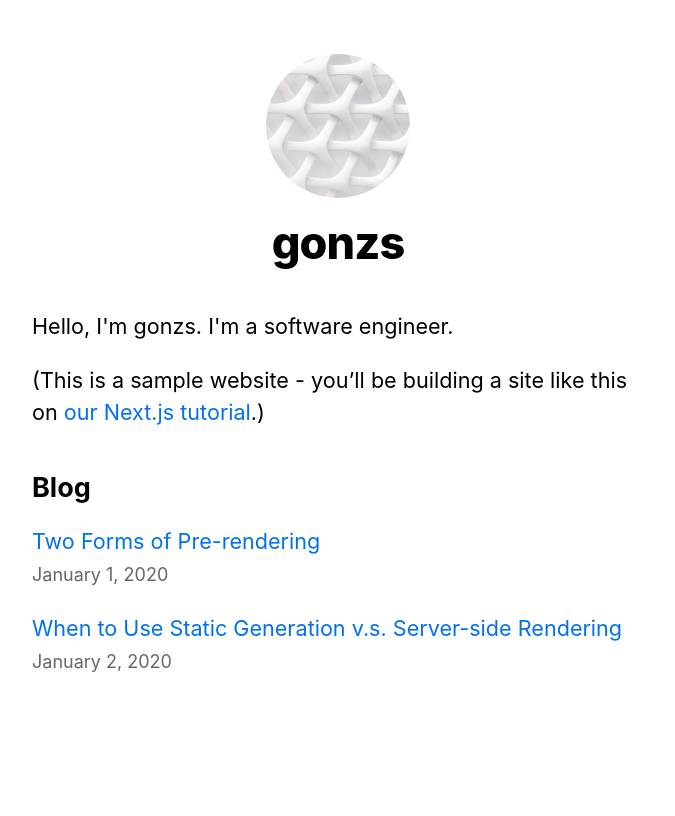
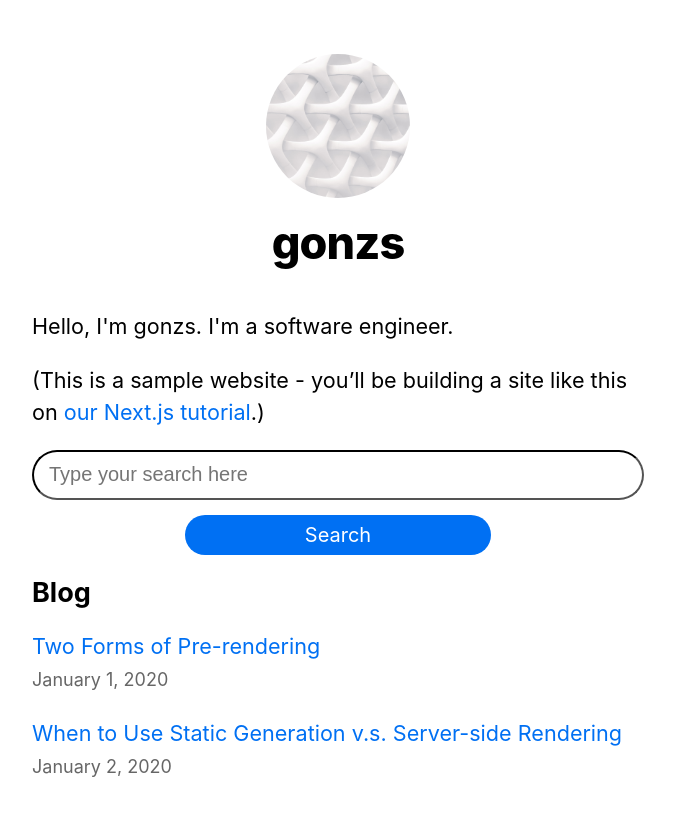
Before and after one commit to gonzs/nextjs-course-blog, a Next.js app: page / in a window 1280 px wide. Shown: the top 816 px of the page, without its empty margins (302-977 px from the left). Built offline with nearby package versions, Linux system fonts and the light colour scheme.

Commit message:
add new search box

```diff
--- a/pages/index.js
+++ b/pages/index.js
@@ -1,3 +1,4 @@
+import { useState } from "react";
 import Head from "next/head";
 import Link from "next/link";
 import Date from "../components/date";
@@ -6,6 +7,7 @@ import { getSortedPostsData } from "../lib/posts";
 import utilStyles from "../styles/utils.module.css";
 
 export default function Home({ allPostsData = [] }) {
+  const [inputField, setInputField] = useState("");
   return (
     <Layout home>
       <Head>
@@ -17,6 +19,23 @@ export default function Home({ allPostsData = [] }) {
           (This is a sample website - you’ll be building a site like this on{" "}
           <a href="https://nextjs.org/learn">our Next.js tutorial</a>.)
         </p>
+      </section>
+
+      <section className={utilStyles.searchContainer}>
+        <input
+          className={utilStyles.input}
+          type="text"
+          id="search"
+          value={inputField?.target?.value}
+          onChange={setInputField}
+          placeholder="Type your search here"
+        />
+        <Link
+          href={`/search?q=${inputField?.target?.value}`}
+          className={utilStyles.searchButton}
+        >
+          Search
+        </Link>
       </section>
 
       <section className={`${utilStyles.headingMd} ${utilStyles.padding1px}`}>
```
